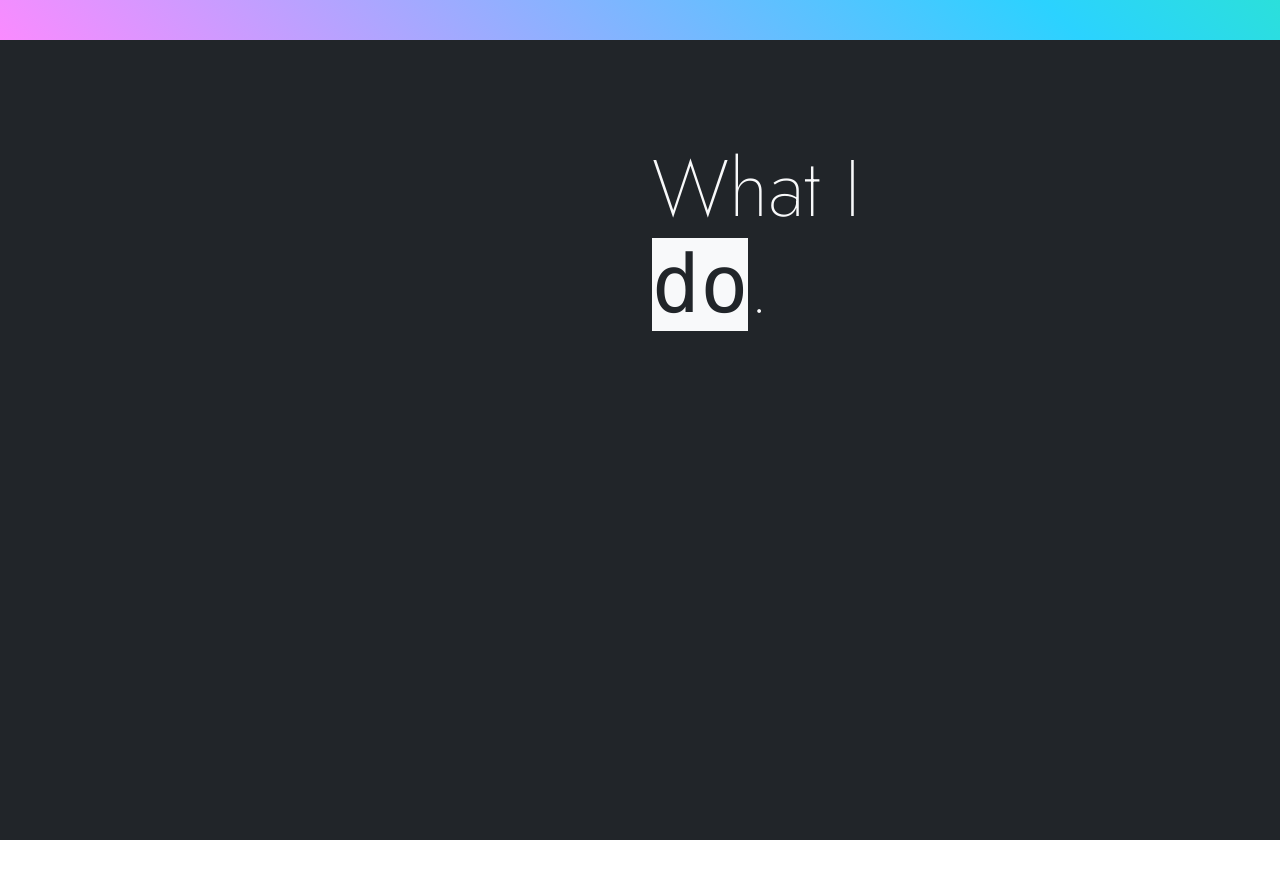
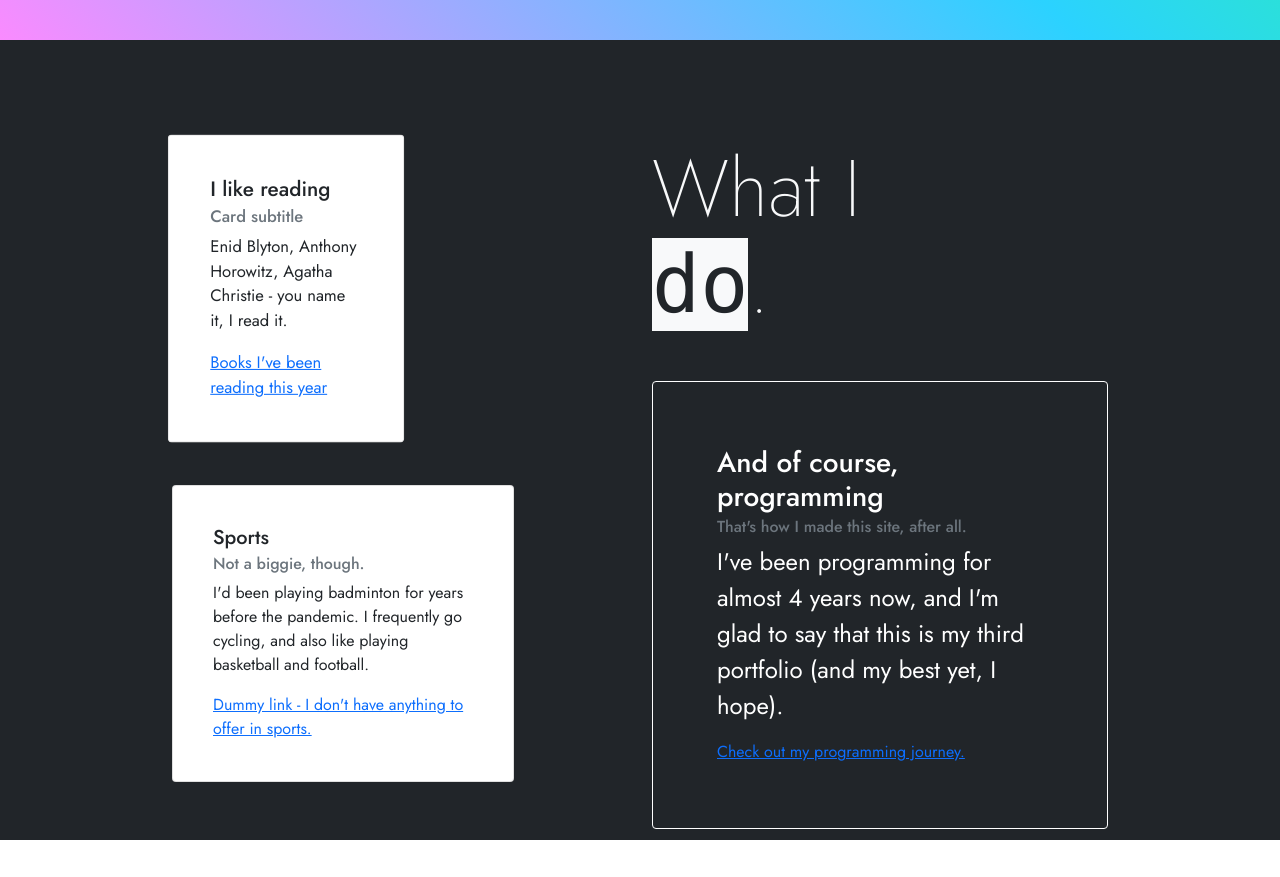
Before and after one commit to safwan-samsudeen/homepage, a plain HTML site: page index.html in a window 1280 px wide. Shown: the part 760-1637 px from the top of the page. Before the commit the page ends 1600 px from the top, so only its background shows below. Drawn offline with nearby package versions, Linux system fonts and the light colour scheme.

Commit message:
basic hobbies section

```diff
--- a/index.html
+++ b/index.html
@@ -95,14 +95,59 @@
     </div>
     <main class="container-fluid p-0">
       <div class="grid bg-dark vh-100 vw-100 m-0">
-        <div class="row text-light w-75 mx-md-auto mx-2">
-          <div class="col col-lg-6"></div>
+        <div class="row w-75 mx-md-auto mx-2">
           <div class="col col-lg-6">
-            <h1 class="display-1 text-right">
+            <div class="card pulse w-50 p-4">
+              <div class="card-body">
+                <h5 class="card-title">I like reading</h5>
+                <h6 class="card-subtitle mb-2 text-muted">Card subtitle</h6>
+                <p class="card-text">
+                  Enid Blyton, Anthony Horowitz, Agatha Christie - you name it,
+                  I read it.
+                </p>
+                <a href="#" class="card-link"
+                  >Books I've been reading this year</a
+                >
+              </div>
+            </div>
+            <div class="card w-75 p-4 mt-5">
+              <div class="card-body">
+                <h5 class="card-title">Sports</h5>
+                <h6 class="card-subtitle mb-2 text-muted">
+                  Not a biggie, though.
+                </h6>
+                <p class="card-text">
+                  I'd been playing badminton for years before the pandemic. I
+                  frequently go cycling, and also like playing basketball and
+                  football.
+                </p>
+                <a href="#" class="card-link"
+                  >Dummy link - I don't have anything to offer in sports.</a
+                >
+              </div>
+            </div>
+          </div>
+          <div class="col col-lg-6">
+            <h1 class="display-1 text-right text-light">
               What I <br /><span class="text-dark bg-light font-monospace">
                 do</span
               >.
             </h1>
+            <div class="card text-white bg-dark w-100 p-5 my-5 border-white">
+              <div class="card-body">
+                <h5 class="card-title fs-3">And of course, programming</h5>
+                <h6 class="card-subtitle mb-2 text-muted">
+                  That's how I made this site, after all.
+                </h6>
+                <p class="card-text fs-4">
+                  I've been programming for almost 4 years now, and I'm glad to
+                  say that this is my third portfolio (and my best yet, I hope).
+                </p>
+                <a href="./journey.html" class="card-link"
+                  >Check out my programming journey.</a
+                >
+              </div>
+            </div>
           </div>
         </div>
       </div>
--- a/styles.css
+++ b/styles.css
@@ -41,3 +41,43 @@ body {
 main > div {
   padding-top: 100px;
 }
+
+@keyframes pulse {
+  from {
+    transform: scale(0.98);
+  }
+  to {
+    transform: scale(1.04);
+  }
+}
+
+.pulse {
+  animation: pulse 2s infinite ease-in-out alternate;
+}
+
+.bounce {
+  animation: bounce 2s ease infinite;
+}
+@keyframes bounce {
+  70% {
+    transform: translateY(0%);
+  }
+  80% {
+    transform: translateY(-15%);
+  }
+  90% {
+    transform: translateY(0%);
+  }
+  95% {
+    transform: translateY(-7%);
+  }
+  97% {
+    transform: translateY(0%);
+  }
+  99% {
+    transform: translateY(-3%);
+  }
+  100% {
+    transform: translateY(0);
+  }
+}
```
